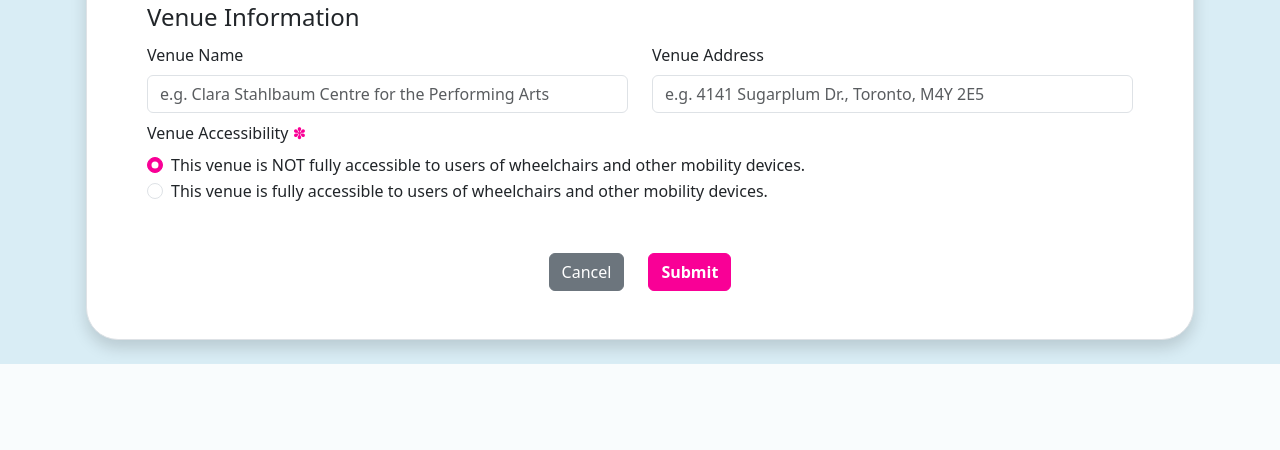
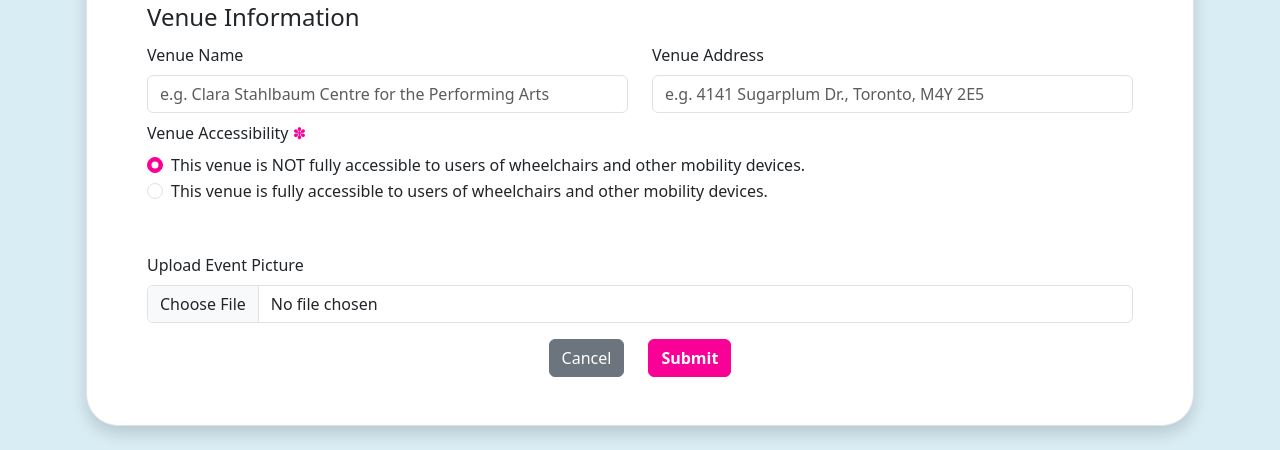
Before and after one commit to AndrewHocking/Dance-Connect, a Flask app: page /events/create/ in a window 1280 px wide. Shown: the part 1350-1800 px from the top of the page. Before the commit the page ends 1714 px from the top, so only its background shows below. Run offline with Flask 3, Linux system fonts and the light colour scheme; a user stored in the database is signed in; tables that the repository leaves empty hold one stand-in row (values such as "Sample post"); parts of the project's set-up code (start-up, migrations or seed data) failed here and were passed over; some libraries are stand-ins or nearby versions.

Commit message:
Fixed Events

```diff
--- a/website/cloud/cdn.py
+++ b/website/cloud/cdn.py
@@ -1,10 +1,12 @@
 # Path: cloud/cdn.py
+from flask import flash
 import requests
 import json
 import uuid
 import os
 import shutil
 from PIL import Image
+from werkzeug.utils import secure_filename
 # from ...instance.config import Config
 
 
@@ -12,6 +14,8 @@ from PIL import Image
 ALLOWED_EXTENSIONS = ("png", "gif", "jpeg", "svg", "jpg")
 
 TEMP_FOLDER = './website/cloud/temp'
+
+MAX_FILE_SIZE = 1024 * 1024 * 10  # 10MB
 
 # https://stackoverflow.com/a/32623308
 SECRETS = os.path.join(os.path.split(
@@ -312,6 +316,46 @@ class CDN:
         except Exception:
             return False
 
+    def check_image(self, file) -> bool:
+        """
+        Checks if the file is allowed to be uploaded.
+
+        Args:
+            file (FileStorage): The file to check
+
+        Returns:
+            bool: True if the file is allowed to be uploaded, False otherwise
+        """
+
+        # according to co-pilot, this is a secure way to handle file uploads
+        # this uses the werkzeug.utils library
+        filename = secure_filename(file.filename)
+        if not file:
+            flash("No file uploaded", "error")
+            return False
+
+        if not self._allowed_file(file.filename):
+            flash("File type not allowed", "error")
+            return False
+
+        if file.content_length > MAX_FILE_SIZE:
+            flash("File size too large", "error")
+            return False
+        return True
+
+    def _allowed_file(self, filename) -> bool:
+        """
+        Check if the file is allowed to be uploaded
+
+        Args:
+            filename (str): the name of the file
+
+        Returns:
+            bool: True if the file is allowed to be uploaded, False otherwise
+        """
+        return '.' in filename and \
+            filename.rsplit('.', 1)[1].lower() in ALLOWED_EXTENSIONS
+
     def _error_message(self, message: str) -> dict:
         """
         Returns a dictionary with an error message.
--- a/website/routes/ui/events.py
+++ b/website/routes/ui/events.py
@@ -1,7 +1,10 @@
 from collections import namedtuple
 from datetime import datetime
-from flask import Blueprint, flash, redirect, render_template, request, session, url_for
+import os
+from flask import Blueprint, current_app, flash, redirect, render_template, request, session, url_for
 from flask_login import current_user, login_required
+
+from website.cloud.cdn import CDN
 
 from ...models.event.event import Event
 from ...models.event.event_contributor import EventContributor
@@ -11,6 +14,8 @@ from ...orm.event.event_contributor import connect_user_to_event, get_event_cont
 from ...orm.notification.notifications import get_event_request_notification, add_event_request_notification, delete_notification
 from ...forms.events import CreateEventForm, CreateEventOccurrenceForm
 from ...forms.event_filter import EventFilterForm
+
+from werkzeug.utils import secure_filename
 
 events = Blueprint('events', __name__)
 
@@ -210,6 +215,33 @@ def create_event_submit():
         for tag in tags.split(","):
             tag_list.append(tag.strip())
 
+    file = request.files['eventPicture']
+    # handle file upload
+    if file.filename != "" and 'eventPicture' in request.files:
+        cdn = CDN()
+        cdn.check_image(file)
+        filename = secure_filename(file.filename)
+        # save file to temp folder
+        file.save(os.path.join(
+            current_app.config['UPLOAD_FOLDER'], filename))
+        # upload file to cloudflare
+        output = cdn.upload(os.path.join(
+            current_app.config['UPLOAD_FOLDER'], filename))
+
+        if len(output["errors"]) > 0:
+            flash("Error uploading file to cloudflare", "error")
+
+        # if user has profile picture in cloud then delete it!
+        # assume that there are no pictures in the cloud
+        # if event.image_picture_url != "":
+        #     delete_output = cdn.delete(event.image_picture_id)
+        # TODO CHECK IF DELETE WORKED!!!
+
+        # TODO allow for selection of which variant to use instead of always the first one
+
+        # purge temp folder
+        cdn.empty_temp_folder()
+
     response = create_event(
         title=title,
         description=description,
@@ -222,7 +254,9 @@ def create_event_submit():
         accessibility_notes=accessibility_notes,
         min_ticket_price=min_ticket_price,
         max_ticket_price=max_ticket_price,
-        occurrences=occurrences
+        occurrences=occurrences,
+        image_picture_url=output["result"]["variants"][0],
+        image_picture_id=output["result"]["id"]
     )
 
     if (response["status_code"] == 201):
@@ -354,6 +388,37 @@ def event_edit(event_id: int):
             for tag in tags.split(","):
                 tag_list.append(tag.strip())
 
+        file = request.files['eventPicture']
+        # handle file upload
+        if file.filename != "" and 'eventPicture' in request.files:
+            cdn = CDN()
+            cdn.check_image(file)
+            filename = secure_filename(file.filename)
+            # save file to temp folder
+            file.save(os.path.join(
+                current_app.config['UPLOAD_FOLDER'], filename))
+            # upload file to cloudflare
+            output = cdn.upload(os.path.join(
+                current_app.config['UPLOAD_FOLDER'], filename))
+
+            if len(output["errors"]) > 0:
+                flash("Error uploading file to cloudflare", "error")
+
+            # if user has profile picture in cloud then delete it!
+            if event.image_picture_url != "":
+                delete_output = cdn.delete(event.image_picture_id)
+            # TODO CHECK IF DELETE WORKED!!!
+
+            # TODO allow for selection of which variant to use instead of always the first one
+            update_event(
+                event=event,
+                image_picture_url=output["result"]["variants"][0],
+                image_picture_id=output["result"]["id"]
+            )
+
+            # purge temp folder
+            cdn.empty_temp_folder()
+
         response = update_event(
             event=event,
             title=title,
@@ -377,6 +442,7 @@ def event_edit(event_id: int):
         else:
             flash(response["message"], category=response["response_type"])
             session['form_data'] = request.form
+
     else:
         title = event.title
         description = event.description
--- a/website/templates/create-event.html
+++ b/website/templates/create-event.html
@@ -7,7 +7,8 @@
         <div class="form-text">Fields labelled <label class="required"></label> are required</div>
     </div>
     <form autocomplete="off" method="POST"
-        action="{{ url_for('events.event_edit', event_id=event_id) if edit else url_for('events.create_event_submit') }}">
+        action="{{ url_for('events.event_edit', event_id=event_id) if edit else url_for('events.create_event_submit') }}"
+        enctype="multipart/form-data">
         <fieldset class="form-group mb-3">
             <legend>Event Information</legend>
             <div class="form-group mb-3">
@@ -39,7 +40,8 @@
                             <span class="input-group-text">$</span>
                             {{ event_form.min_ticket_price() }}
                         </div>
-                        <div id="min-ticket-price-help-block" class="form-text">{{ event_form.min_ticket_price.description }}</div>
+                        <div id="min-ticket-price-help-block" class="form-text">{{
+                            event_form.min_ticket_price.description }}</div>
                     </div>
                     <div class="col-lg-6">
                         {{ event_form.max_ticket_price.label() }}
@@ -47,7 +49,8 @@
                             <span class="input-group-text">$</span>
                             {{ event_form.max_ticket_price() }}
                         </div>
-                        <div id="max-ticket-price-help-block" class="form-text">{{ event_form.max_ticket_price.description }}</div>
+                        <div id="max-ticket-price-help-block" class="form-text">{{
+                            event_form.max_ticket_price.description }}</div>
                     </div>
                 </div>
             </div>
@@ -100,6 +103,10 @@
                 </div>
             </div>
         </fieldset>
+        <div class="mb-3">
+            <label for="eventPicture" class="form-label">Upload Event Picture</label>
+            <input class="form-control" type="file" id="eventPicture" name="eventPicture" accept="image/*">
+        </div>
         <div class="row justify-content-center">
             <div class="col-auto">
                 <button type="button" id="cancel" class="btn btn-secondary">Cancel</button>
```
Also changed, not shown: website/routes/ui/people.py (+17 -16 lines), instance/database.db.
